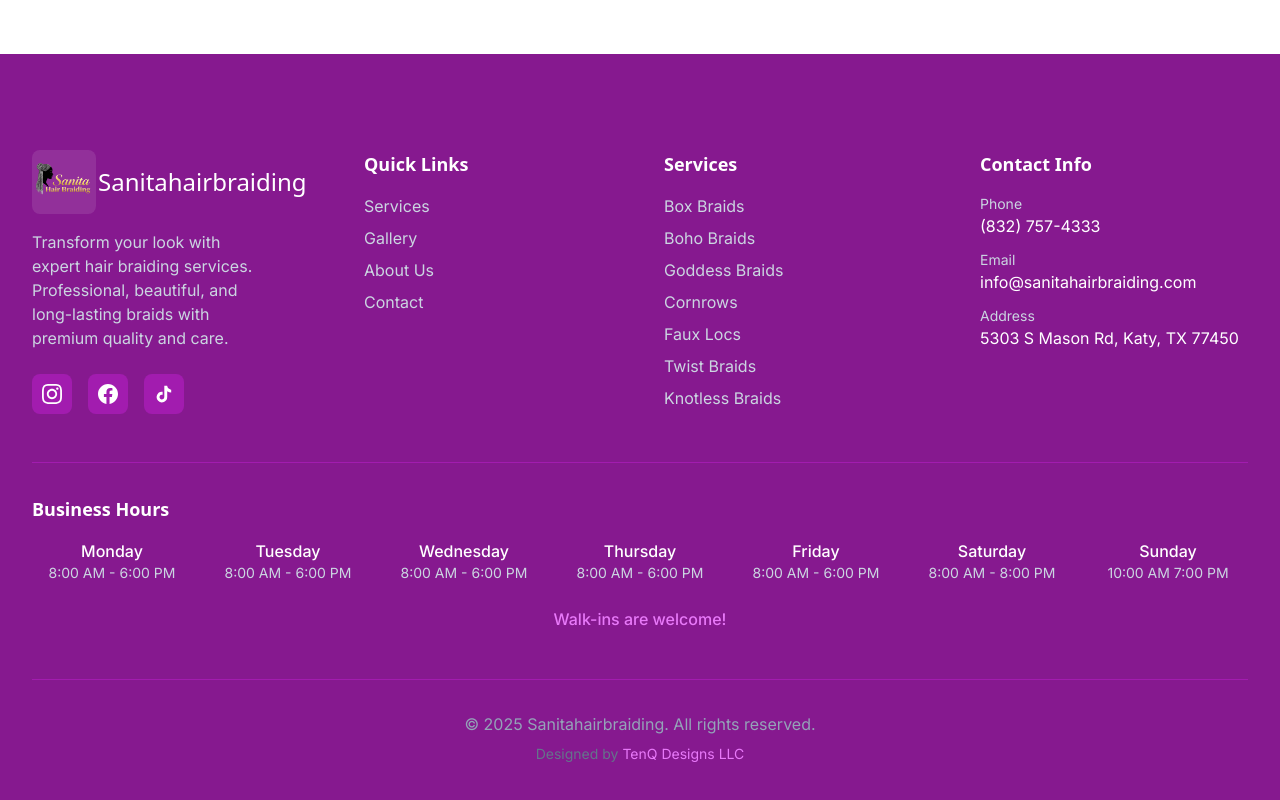
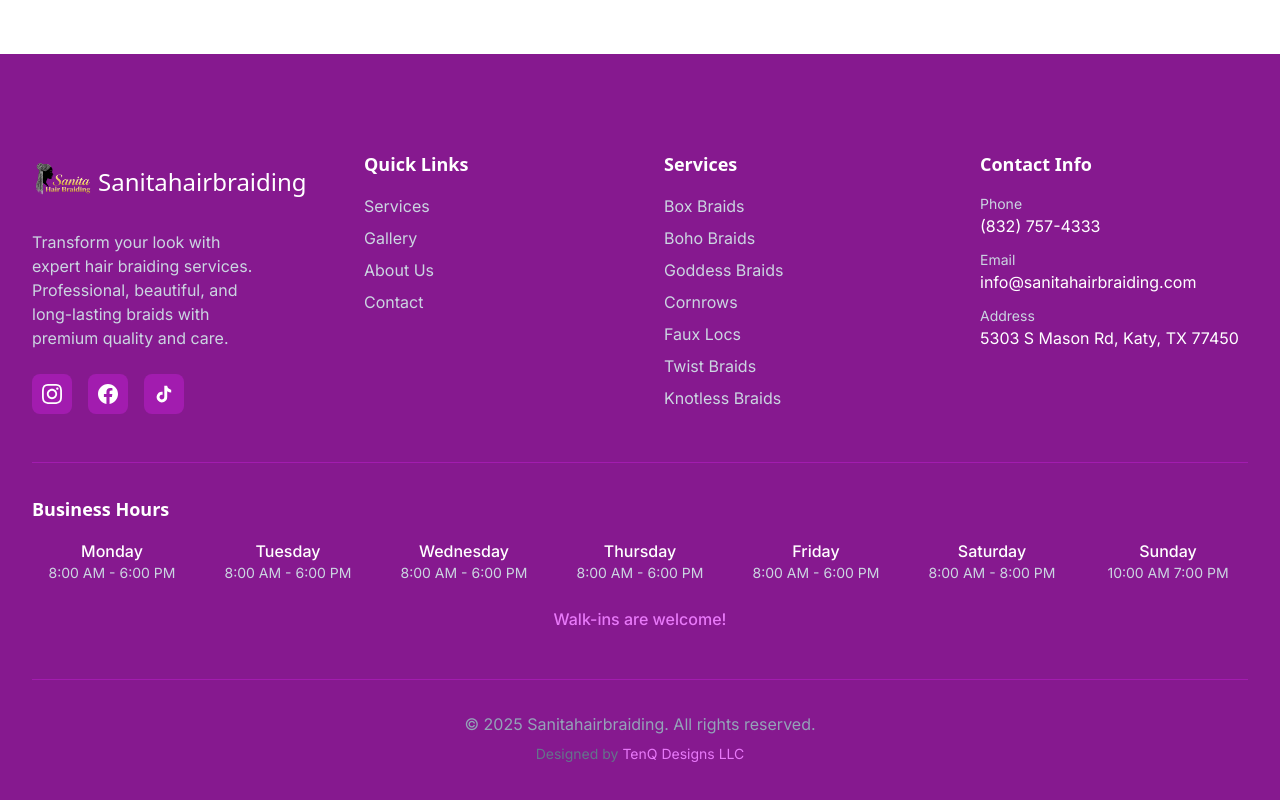
Before and after one commit to oobaretin/sanitahairbraiding, a Next.js app: page / in a window 1280 px wide. Shown: the part 2844-3644 px from the top of the page. Built offline with nearby package versions, Linux system fonts and the light colour scheme; a web font is replaced by a local one.

Commit message:
fix(ui): remove box styling around logo in footer on desktop

```diff
--- a/src/components/layout/Footer.tsx
+++ b/src/components/layout/Footer.tsx
@@ -16,7 +16,7 @@
           {/* Brand */}
           <div className="lg:col-span-1 lg:pr-8">
             <Link href="/" className="flex items-center space-x-0.5 mb-4">
-              <div className="w-16 h-16 rounded-lg overflow-hidden flex-shrink-0 bg-white/10">
+              <div className="w-16 h-16 flex-shrink-0">
                 <img
                   src="/images/BEA95DDD-E394-4D2A-A562-273A68EACC5B-removebg-preview.png"
                   alt="Sanitahairbraiding Logo"
```
